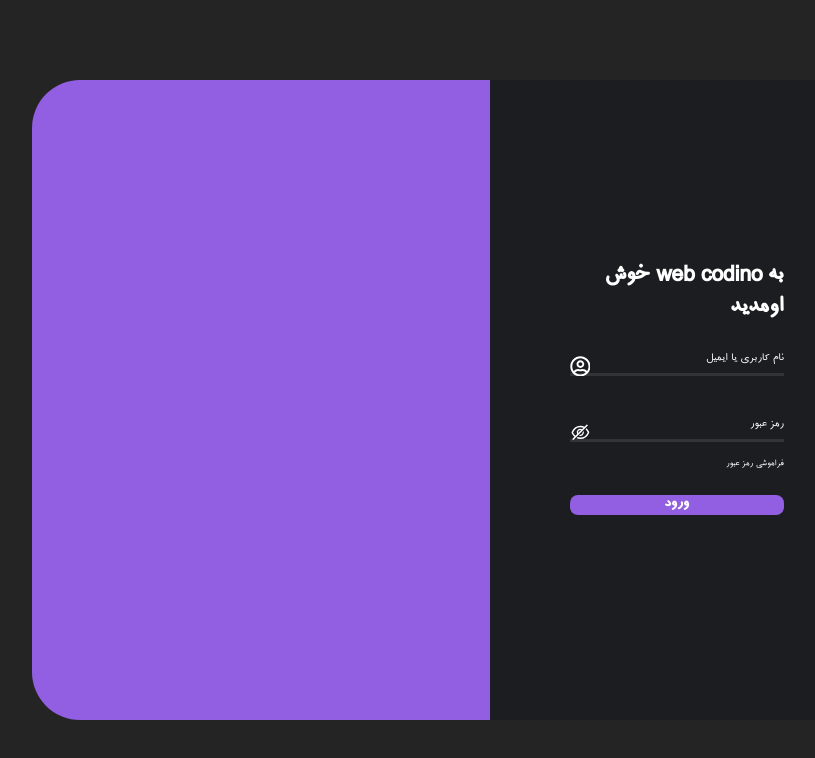
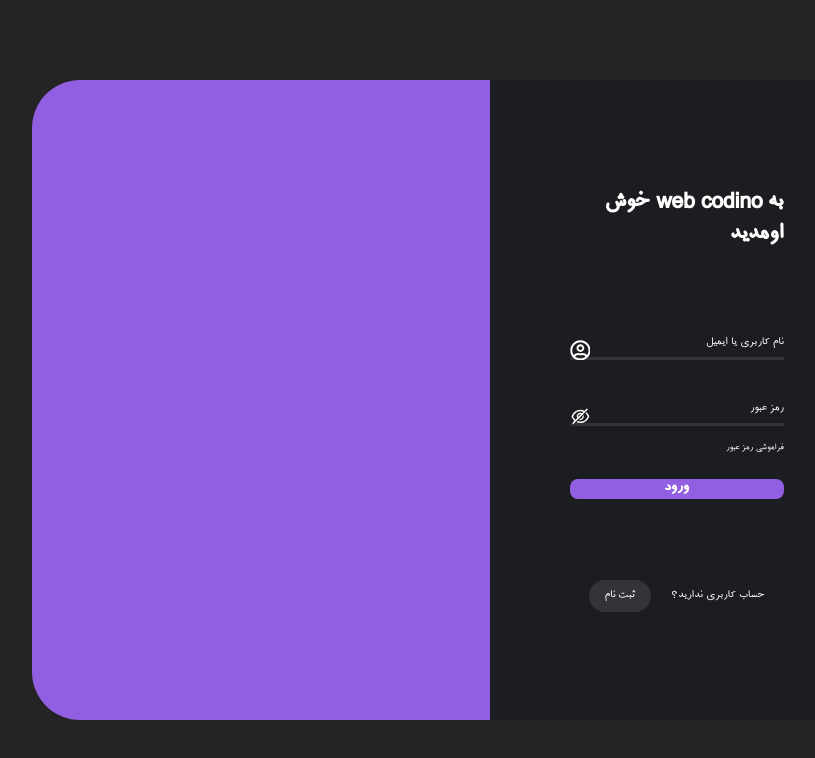
Before and after one commit to amirgh82/login-user, a React (Vite) app: page /login in a window 1280 px wide. Shown: the top 758 px of the page, without its empty margins (192-1007 px from the left). Built offline with nearby package versions, Linux system fonts and the light colour scheme.

Commit message:
button hover style

```diff
--- a/src/Components/Button/Button.css
+++ b/src/Components/Button/Button.css
@@ -1,8 +1,8 @@
 .btn-submit {
     border: none;
-    background-color:var(--purple-color);
-    /*padding: 1rem 0;
-    */color: #fff;
+    background-color: var(--purple-color);
+    transition: all 0.3s ease-in-out;
+    color: #fff;
     font-size: 1.3rem;
     font-weight: 900;
     font-family: var(--font-def);
@@ -13,4 +13,12 @@
     -moz-border-radius: 0.5rem;
     -ms-border-radius: 0.5rem;
     -o-border-radius: 0.5rem;
+    -webkit-transition: all 0.3s ease-in-out;
+    -moz-transition: all 0.3s ease-in-out;
+    -ms-transition: all 0.3s ease-in-out;
+    -o-transition: all 0.3s ease-in-out;
 }
+
+.btn-submit:hover {
+    background-color: var(--gray-color);
+}
--- a/src/pages/Login/Login.css
+++ b/src/pages/Login/Login.css
@@ -14,7 +14,7 @@
 .login-form {
     display: flex;
     flex-direction: column;
-    justify-content: center;
+    justify-content: space-around;
     background-color: var(--login-bg-color);
     width: 45%;
     padding: 80px;
@@ -38,7 +38,32 @@
     background-color: var(--purple-color);
 }
 
-.forgot-password{
+.forgot-password {
     cursor: pointer;
     font-size: 0.8rem;
 }
+
+.switch-register {
+    display: flex;
+    justify-content: space-evenly;
+    align-items: center;
+}
+
+.switch-register a {
+    background-color: var(--gray-color);
+    padding: 0.5rem 1rem;
+    border-radius: 1.5rem;
+    -webkit-border-radius: 1.5rem;
+    -moz-border-radius: 1.5rem;
+    -ms-border-radius: 1.5rem;
+    -o-border-radius: 1.5rem;
+    transition: all 0.3s ease-in-out;
+    -webkit-transition: all 0.3s ease-in-out;
+    -moz-transition: all 0.3s ease-in-out;
+    -ms-transition: all 0.3s ease-in-out;
+    -o-transition: all 0.3s ease-in-out;
+}
+
+.switch-register a:hover {
+    background-color: var(--purple-color);
+}
--- a/src/pages/Login/Login.jsx
+++ b/src/pages/Login/Login.jsx
@@ -4,6 +4,7 @@ import Input from '../../Components/Form/Input'
 import Button from '../../Components/Button/Button'
 import { FaRegUserCircle } from 'react-icons/fa'
 import { AiOutlineEyeInvisible } from 'react-icons/ai'
+import { Link } from 'react-router-dom'
 
 export default function Login() {
   return (
@@ -17,6 +18,10 @@ export default function Login() {
             <span className='forgot-password'>فراموشی رمز عبور</span>
             <Button>ورود</Button>
           </form>
+          <div className="switch-register">
+            <span>حساب کاربری ندارید؟</span>
+            <Link to='/register'>ثبت نام</Link>
+          </div>
         </div>
         <div className="login-picture">
 
```
